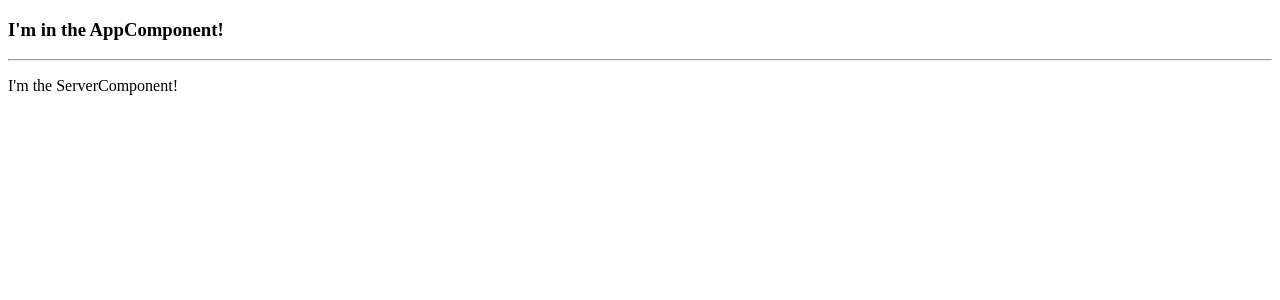
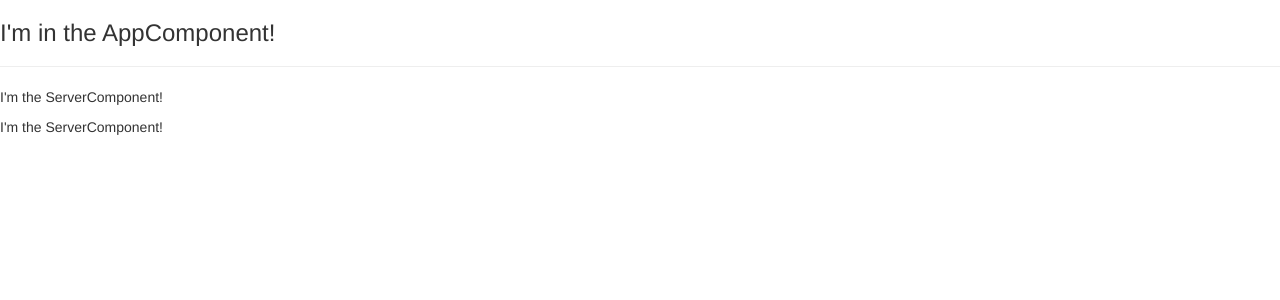
Before and after one commit to ldaher/training-udemy-angular, an Angular app: page / in a window 1280 px wide. Shown: the top 300 px of the page. Built offline with nearby package versions, Linux system fonts and the light colour scheme.

Commit message:
adicionando boostrap module; adicionando novo componente via "ng g c servers" CLI comando;

```diff
--- a/package.json
+++ b/package.json
@@ -21,6 +21,7 @@
     "@angular/platform-browser": "^4.2.4",
     "@angular/platform-browser-dynamic": "^4.2.4",
     "@angular/router": "^4.2.4",
+    "bootstrap": "^3.3.7",
     "core-js": "^2.4.1",
     "rxjs": "^5.4.2",
     "zone.js": "^0.8.14"
--- a/src/app/app.component.html
+++ b/src/app/app.component.html
@@ -1,3 +1,3 @@
 <h3>I'm in the AppComponent!</h3>
 <hr>
-<app-server></app-server>
+<app-servers></app-servers>
--- a/src/app/app.module.ts
+++ b/src/app/app.module.ts
@@ -4,11 +4,13 @@
 
 import { AppComponent } from './app.component';
 import { ServerComponent } from './server/server.component';
+import { ServersComponent } from './servers/servers.component';
 
 @NgModule({
   declarations: [
     AppComponent,
-    ServerComponent
+    ServerComponent,
+    ServersComponent
   ],
   imports: [
     BrowserModule,
--- /dev/null
+++ b/src/app/servers/servers.component.html
@@ -0,0 +1,2 @@
+<app-server></app-server>
+<app-server></app-server>
--- /dev/null
+++ b/src/app/servers/servers.component.ts
@@ -0,0 +1,15 @@
+import { Component, OnInit } from '@angular/core';
+
+@Component({
+  selector: 'app-servers',
+  templateUrl: './servers.component.html',
+  styleUrls: ['./servers.component.css']
+})
+export class ServersComponent implements OnInit {
+
+  constructor() { }
+
+  ngOnInit() {
+  }
+
+}
```
Also changed, not shown: .angular-cli.json, src/app/servers/servers.component.css (added), 1 other file (tests, documents, lock files or other folders).
